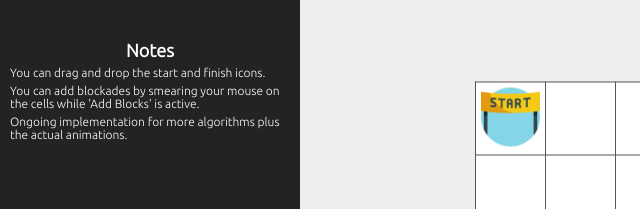
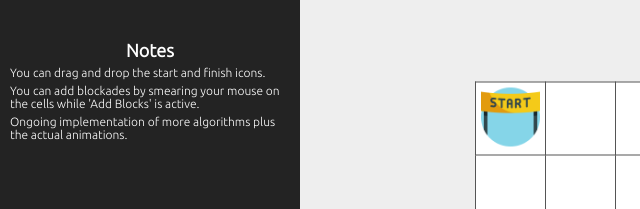
Before and after one commit to polcats/VisualSearch, a plain HTML site: page index.html in a window 1280 px wide. Shown: the top 209 px of the page, 0-640 px from the left. Drawn offline with Linux system fonts and the light colour scheme.

Commit message:
Minor text update.

```diff
--- a/index.html
+++ b/index.html
@@ -17,7 +17,7 @@
                 <ul>
                     <li>You can drag and drop the start and finish icons.</li>
                     <li>You can add blockades by smearing your mouse on the cells while 'Add Blocks' is active.</li>
-                    <li>Ongoing implementation for more algorithms plus the actual animations.</li>
+                    <li>Ongoing implementation of more algorithms plus the actual animations.</li>
                 </ul>
             </div>
             <div id="algorithm-options">
```
